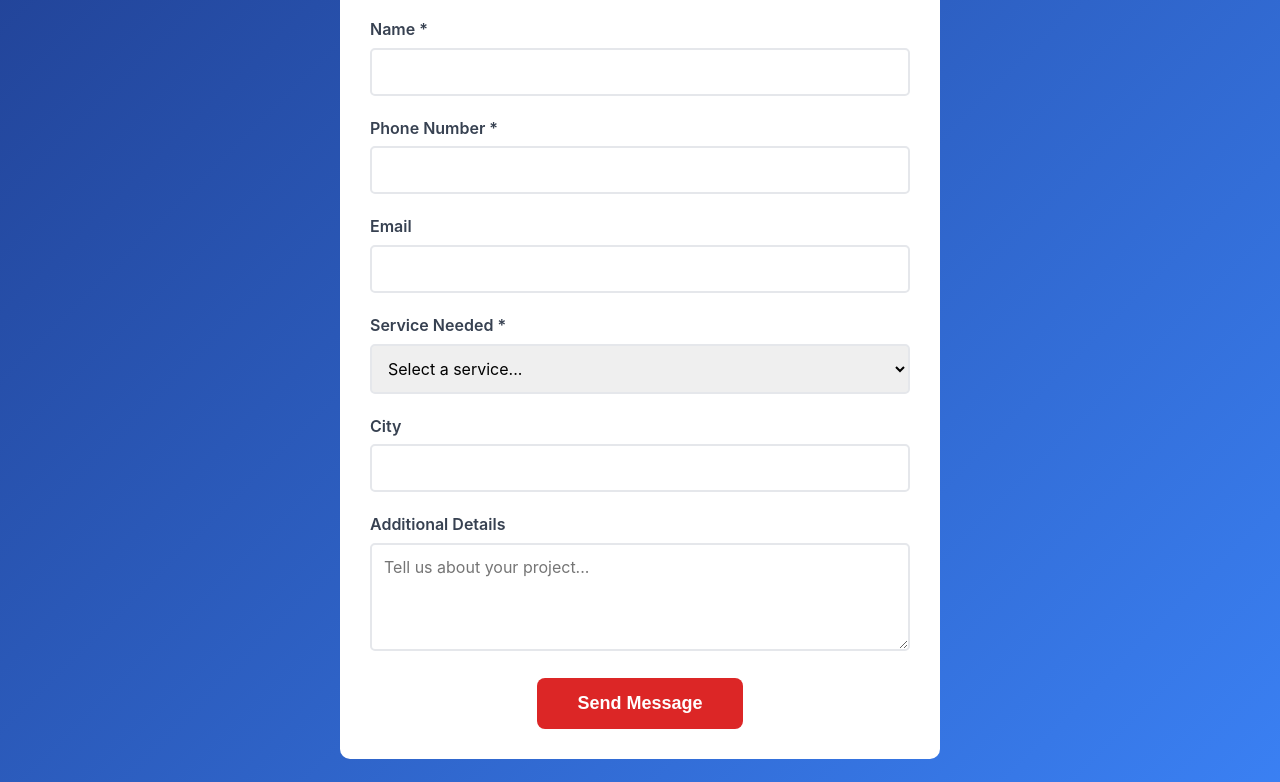
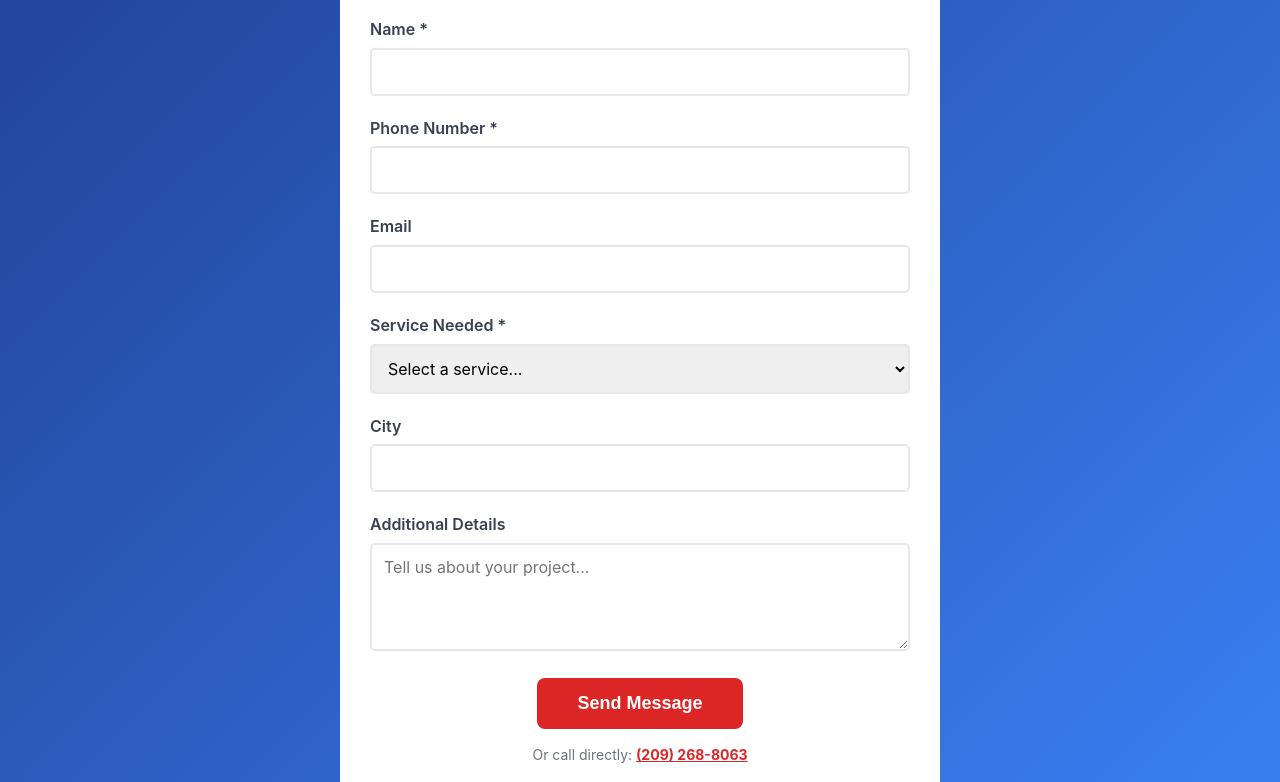
Before and after one commit to davewagnercleaning-alt/davewagnercleaning-alt.github.io, a plain HTML site: page index.html in a window 1280 px wide. Shown: the part 2644-3426 px from the top of the page. Drawn offline with Linux system fonts and the light colour scheme.

Commit message:
Update index.html

```diff
--- a/index.html
+++ b/index.html
@@ -420,7 +420,7 @@
 
         <div class="contact-form">
             <h3 style="color: #1e3a8a; margin-bottom: 20px;">Or Send Us a Message</h3>
-            <form action="https://formspree.io/f/xanyjgvo" method="POST">
+            <form action="https://formspree.io/f/xdkprwna" method="POST">
                 <div class="form-group">
                     <label>Name *</label>
                     <input type="text" name="name" required>
@@ -457,6 +457,7 @@
                 </div>
 
                 <button type="submit" class="submit-button">Send Message</button>
+                <p style="margin-top: 15px; font-size: 14px; color: #6b7280;">Or call directly: <a href="tel:2092688063" style="color: #dc2626; font-weight: bold;">(209) 268-8063</a></p>
             </form>
         </div>
     </div>
```
